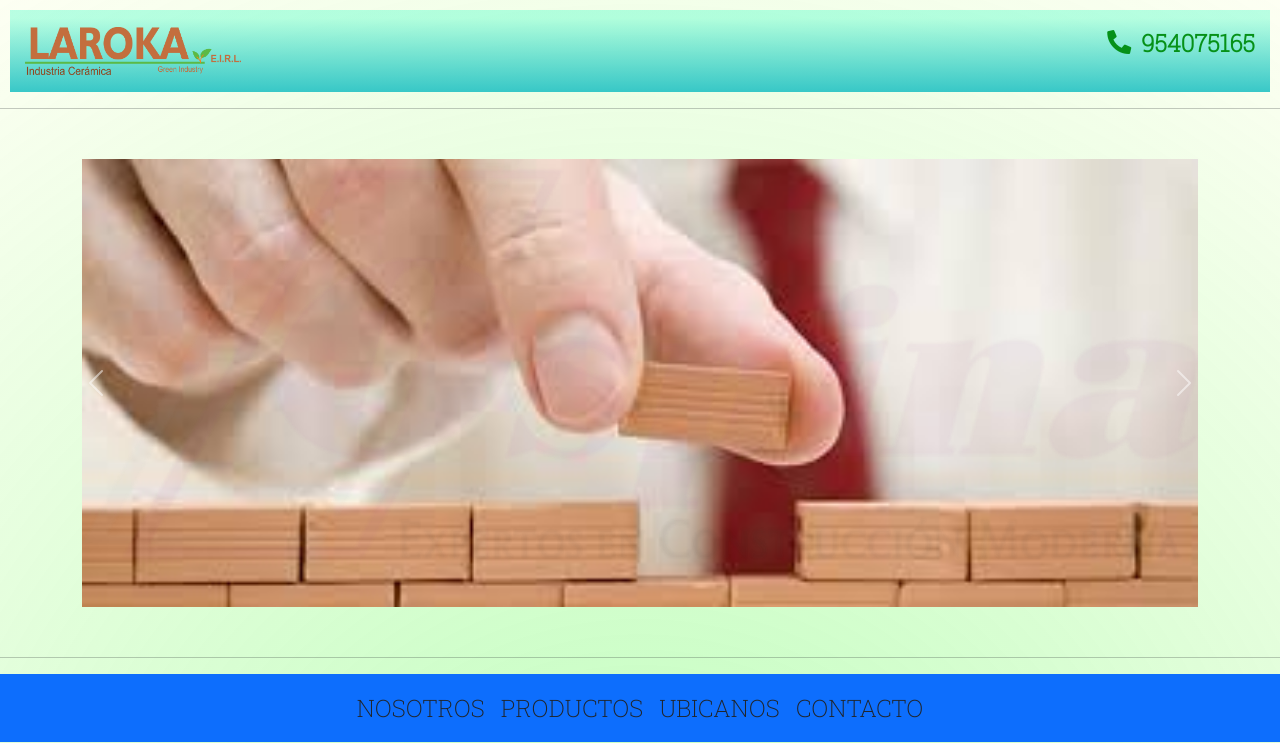
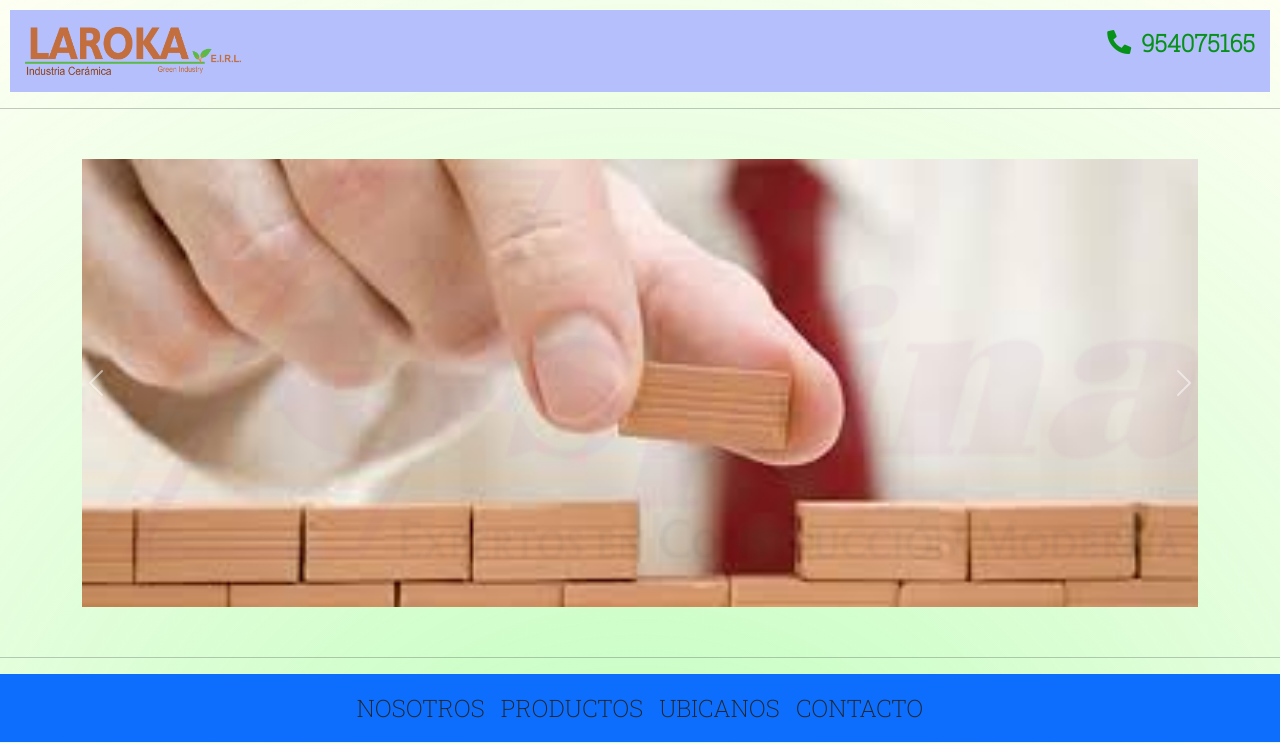
Before and after one commit to DeyviSmRojas/proyecto-github, a website: page index.html in a window 1280 px wide. Shown: the top 743 px of the page. Drawn offline with nearby package versions, Linux system fonts and the light colour scheme.

Commit message:
Cambiando color

```diff
--- a/scss/_navlogo.scss
+++ b/scss/_navlogo.scss
@@ -3,8 +3,8 @@
     align-items: center;
     justify-content: space-between;
     width: 100%;
-    background: rgb(34,193,195);
-    background: linear-gradient(0deg, rgba(34,193,195,0.8942927512801996) 0%, rgba(45,253,194,0.33126754119616597) 90%);
+    background: #B5BFFC;
+
 
 }
 .logo a img{
```
Also changed, not shown: css/prueba.css.
